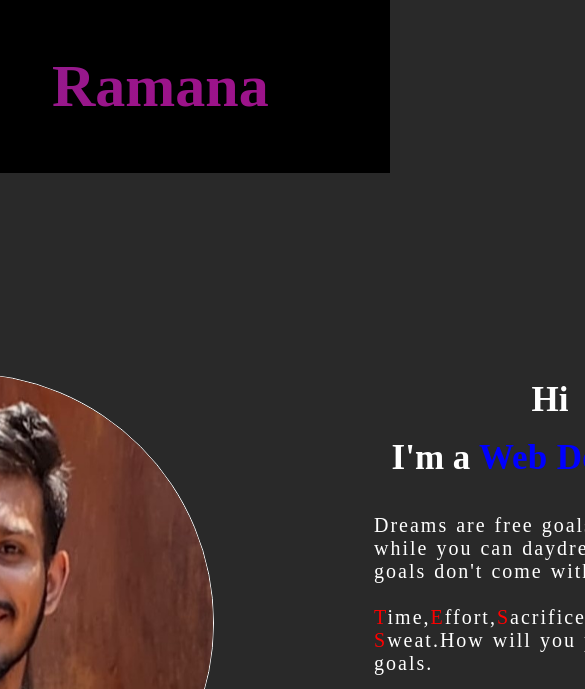
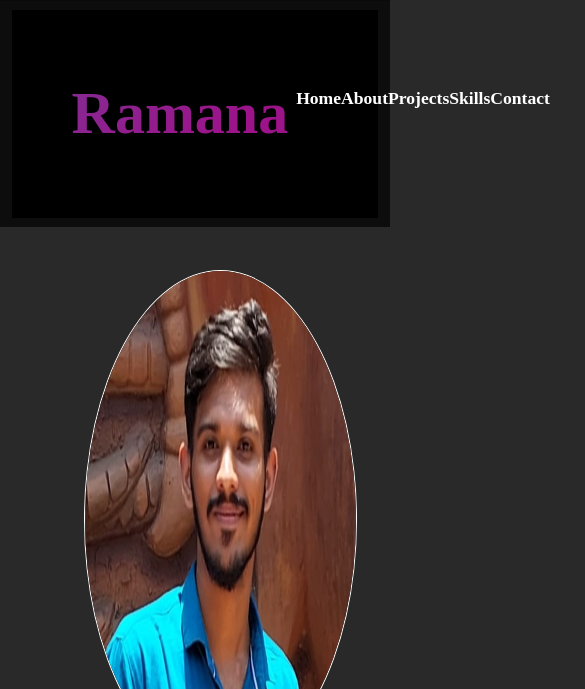
Before and after one commit to Ramana-ks/personal, a plain HTML site: page index.html in a window 390 px wide. Shown: the top 689 px of the page, 585 px wide, since content can reach past the window. Drawn offline with Linux system fonts and the light colour scheme.

Commit message:
Update style.css

```diff
--- a/style.css
+++ b/style.css
@@ -471,3 +471,63 @@ text-decoration: underline;
     }
 
 }
+
+@media(max-width:1200px)
+{
+    html{
+        font-size:55%;
+    }
+}
+
+@media(max-width:991px)
+{
+    .banner span h1{
+        padding:2rem 3%;
+
+    }
+.projects{
+    padding-bottom:7rem ;
+}
+.footer{
+    padding: 2rem 3%;
+}
+
+}
+@media(max-width:895px){
+#menu icon{
+    display:block;
+}
+.banner {
+    position:absolute;
+    top: 0;
+    left: 0;
+    width: 100%;
+    padding: 1rem 3%;
+    background-color: rgba(10, 10, 10, 0.87);
+    border-top: 0.1rem solid rgba(10, 10, 10, 0.87);
+
+}
+.banner .active{
+    display: block;
+}
+.banner span a{
+    display: block;
+    font-size: 2rem;
+    margin: 3rem 0;
+}
+.About{
+    flex-direction: column;
+    margin: 4rem 5rem;
+}
+.About-content h3{
+    font-size: 2.6rem;
+}
+.About-content h1{
+    font-size: 5rem;
+}
+.About-img img{
+    width: 70vw;
+    margin-top: 4rem;
+
+}
+}
```
